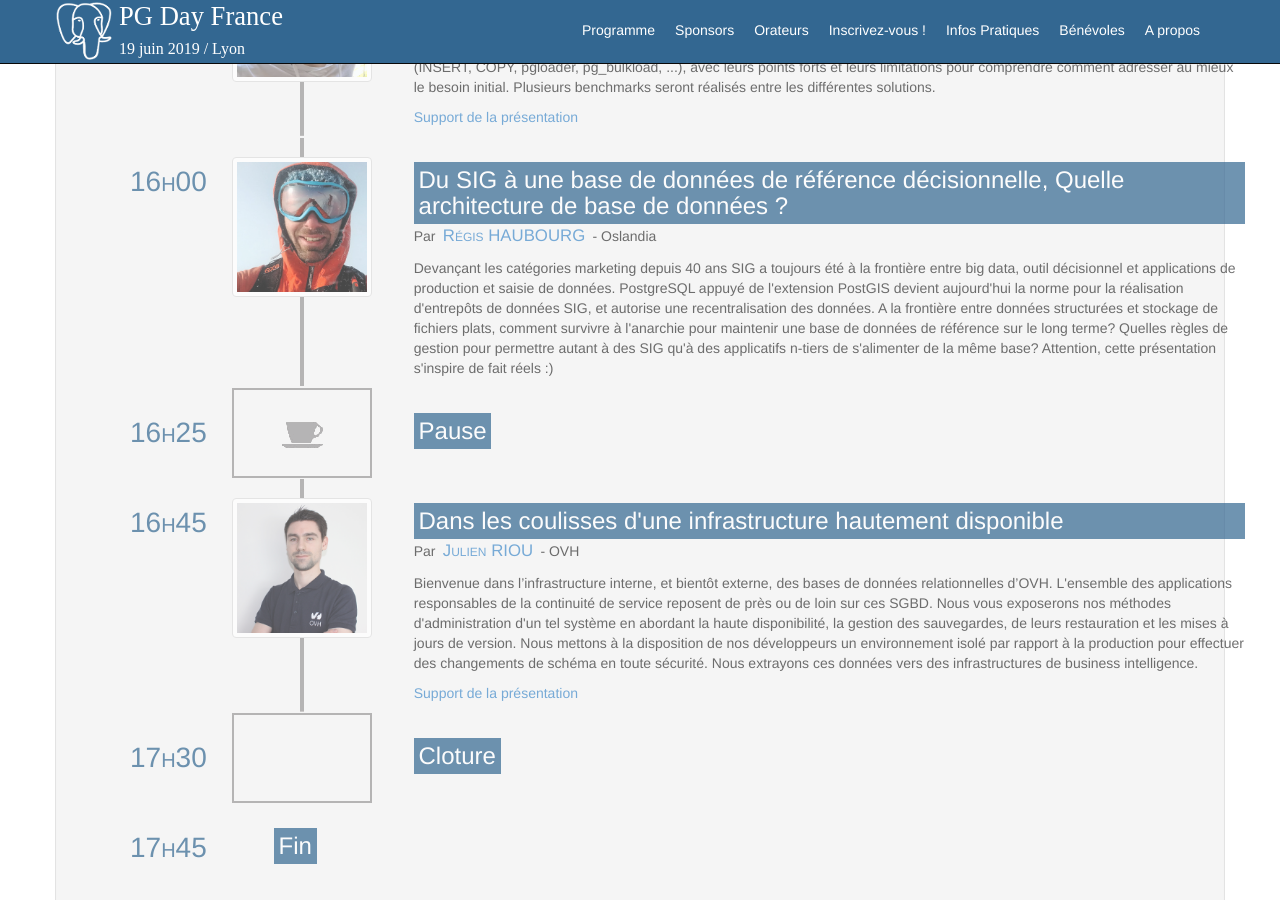
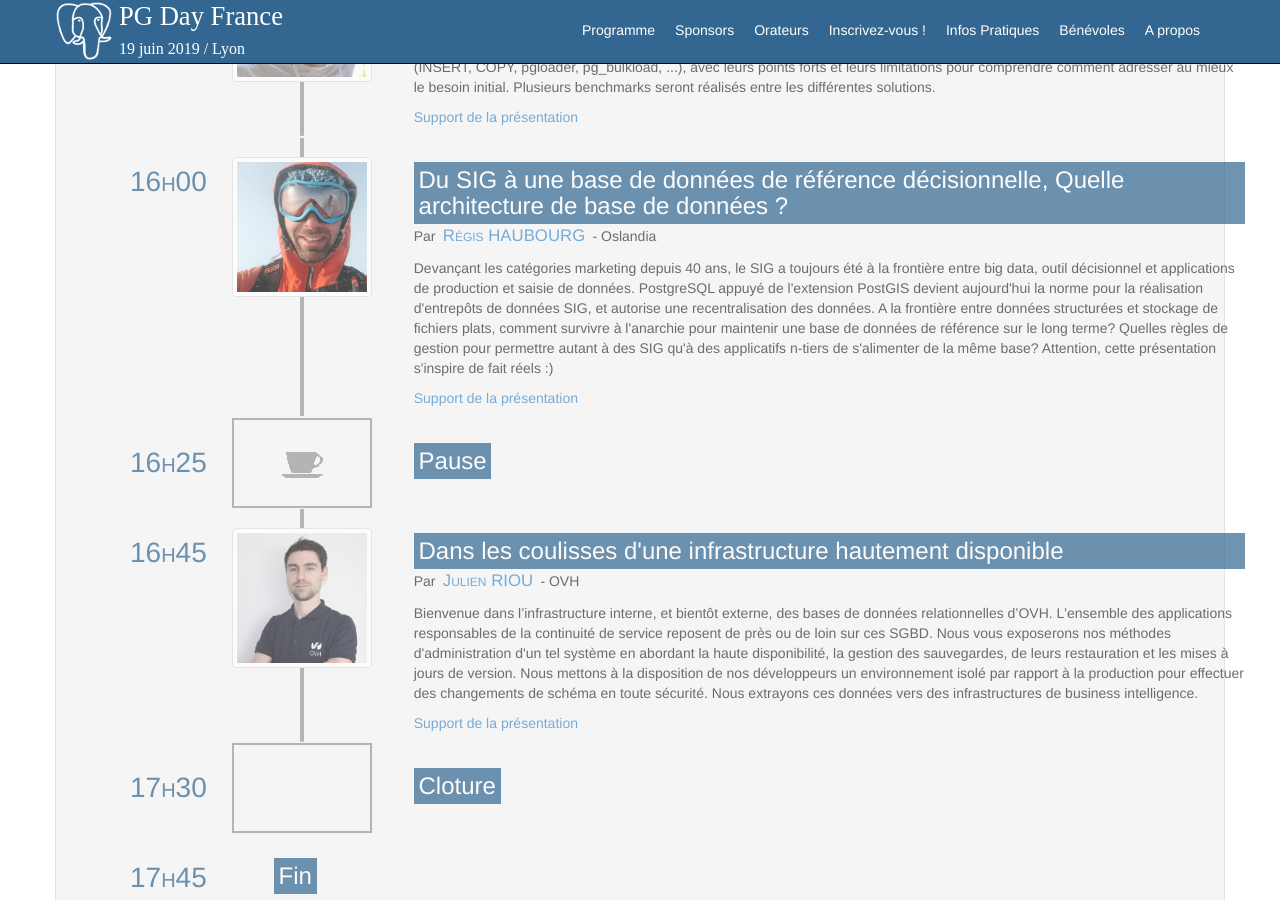
Before and after one commit to postgresqlfr/2024.pgday.fr, a Jekyll site: the page built from programme.html, in a window 1280 px wide and 900 px high, scrolled down 2329 px. Built offline with Jekyll 4.4.1, drawn with Linux system fonts in a browser that asks for light colours.

Commit message:
[prog] slides REgis

```diff
--- a/programme.html
+++ b/programme.html
@@ -195,8 +195,9 @@
                   <h3>Du SIG à une base de données de référence décisionnelle, Quelle architecture de base de données ?</h3>
                   <p>Par <a href="orateurs#regis_haubourg" class="pg_speaker_name">Régis HAUBOURG</a> - Oslandia</p>
 
-                  <p>Devançant les catégories marketing depuis 40 ans SIG a toujours été à la frontière entre big data, outil décisionnel et applications de production et saisie de données. PostgreSQL appuyé de l'extension PostGIS devient aujourd'hui la norme pour la réalisation d'entrepôts de données SIG, et autorise une recentralisation des données. A la frontière entre données structurées et stockage de fichiers plats, comment survivre à l'anarchie pour maintenir une base de données de référence sur le long terme? Quelles règles de gestion pour permettre autant à des SIG qu'à des applicatifs n-tiers de s'alimenter de la même base? Attention, cette présentation s'inspire de fait réels :)
+                  <p>Devançant les catégories marketing depuis 40 ans, le SIG a toujours été à la frontière entre big data, outil décisionnel et applications de production et saisie de données. PostgreSQL appuyé de l'extension PostGIS devient aujourd'hui la norme pour la réalisation d'entrepôts de données SIG, et autorise une recentralisation des données. A la frontière entre données structurées et stockage de fichiers plats, comment survivre à l'anarchie pour maintenir une base de données de référence sur le long terme? Quelles règles de gestion pour permettre autant à des SIG qu'à des applicatifs n-tiers de s'alimenter de la même base? Attention, cette présentation s'inspire de fait réels :)
                     </p>
+                  <p><a href="/docs/SIG_decisionnel_regis_haubourg.pdf">Support de la présentation</a></p>
 
                 </div>
               </div>
```
Also changed, not shown: 2 other files.
